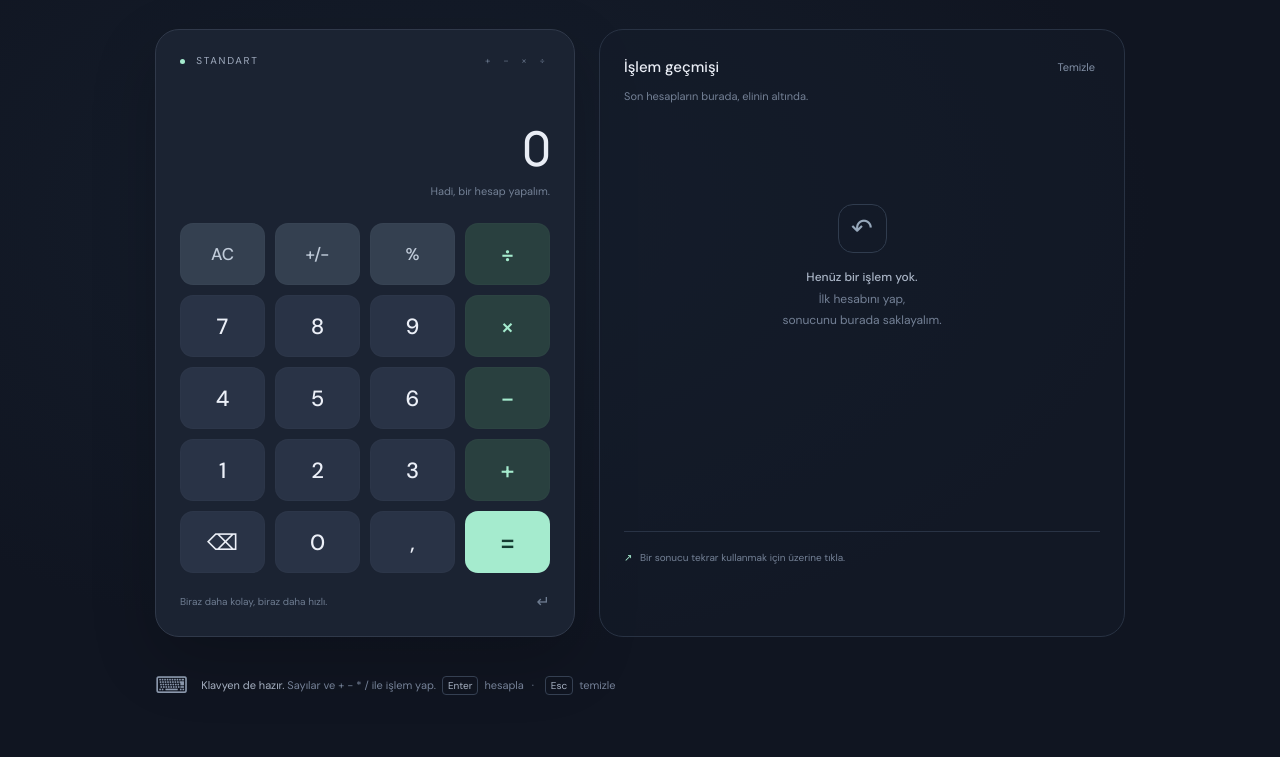
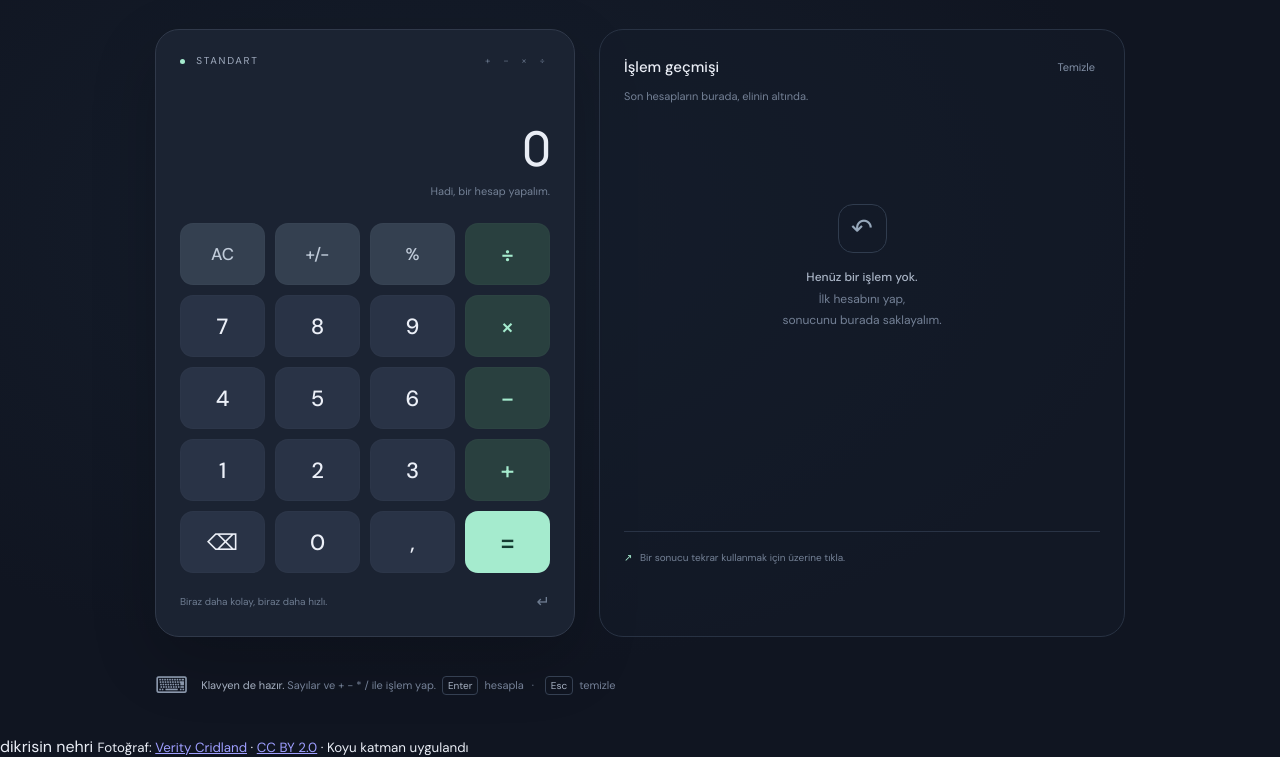
Before and after one commit to ethemozkilinc-droid/hesap-makinesi, a plain HTML site: page index.html in a window 1280 px wide. Shown: the part 269-1026 px from the top of the page. Before the commit the page ends 1005 px from the top, so only its background shows below. Drawn offline with Linux system fonts and the light colour scheme.

Commit message:
Add files via upload

```diff
--- a/index.html
+++ b/index.html
@@ -30,5 +30,9 @@
     </div>
     <footer><span class="keyboard-icon">⌨</span><span><strong>Klavyen de hazır.</strong> Sayılar ve + − * / ile işlem yap.<br class="mobile-break"> <kbd>Enter</kbd> hesapla <span class="separator">·</span> <kbd>Esc</kbd> temizle</span></footer>
   </main>
+  <div class="river-signature">
+    <span class="river-signature-text">dikrisin nehri</span>
+    <small class="photo-credit">Fotoğraf: <a href="https://commons.wikimedia.org/wiki/File:Bridge_over_the_Tigris,_Diyarbakir.jpg" target="_blank" rel="noopener noreferrer">Verity Cridland</a> · <a href="https://creativecommons.org/licenses/by/2.0/" target="_blank" rel="noopener noreferrer">CC BY 2.0</a> · Koyu katman uygulandı</small>
+  </div>
 </body>
 </html>
```
